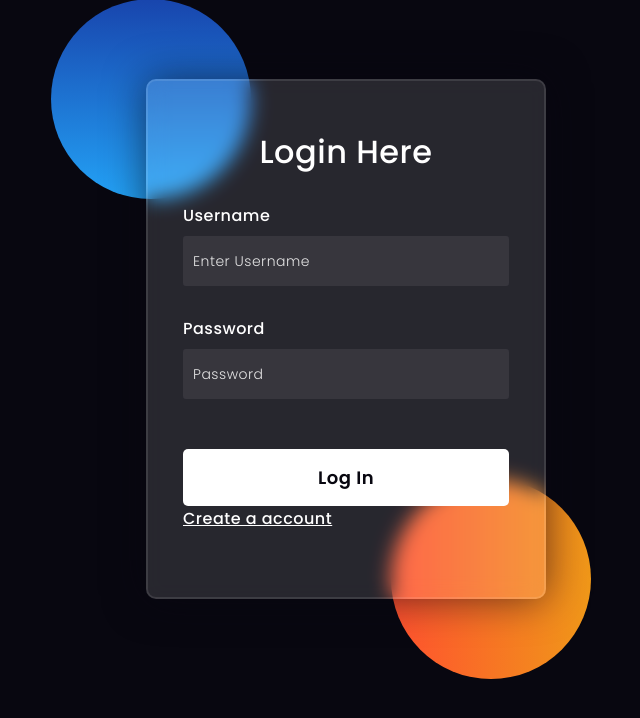
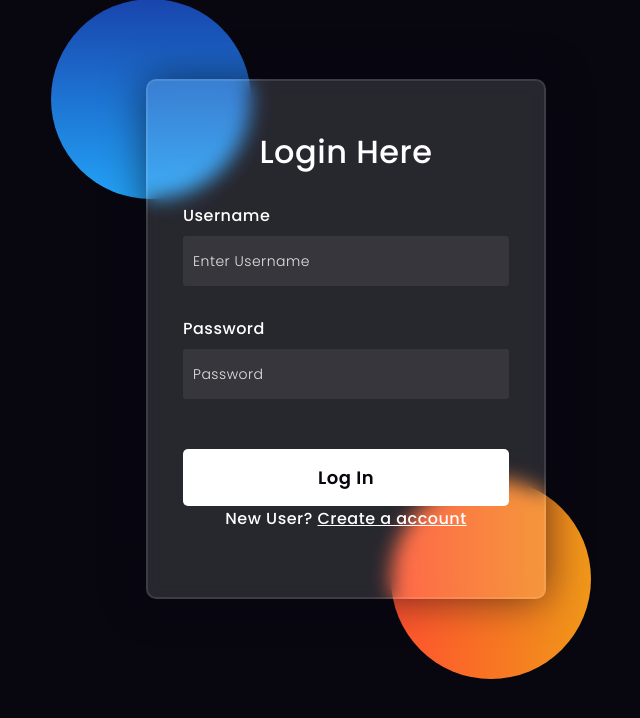
Before and after one commit to Mayank-711/SalesandRetail, a Django app: page / in a window 1280 px wide. Shown: the part 61-779 px from the top of the page, without its empty margins (294-934 px from the left). Run offline with Django 5.2, Linux system fonts and the light colour scheme; parts of the project's set-up code (start-up, migrations or seed data) failed here and were passed over.

Commit message:
startwithdb

```diff
--- a/SalesandRetail/templates/users/login.html
+++ b/SalesandRetail/templates/users/login.html
@@ -149,6 +149,7 @@ button{
         <input type="password" placeholder="Password" id="password" name="pass">
 
         <button type="submit">Log In</button>
-        <a href="{% url 'signup' %}" >Create a account</a>
+            <p style="text-align: center;">New User?
+        <a href="{% url 'signup' %} " >Create a account</a></p>
     </form>
 </body>
--- a/SalesandRetail/users/views.py
+++ b/SalesandRetail/users/views.py
@@ -3,6 +3,9 @@ from django.shortcuts import render,redirect
 from django.contrib.auth.models import User
 from django.contrib.auth import authenticate,login,logout
 from django.contrib.auth.decorators import login_required
+from django.contrib import messages
+from django.utils import send_email_to_client
+import uuid
 # Create your views here.
 @login_required(login_url='login')
 def HomePage(request):
```
Also changed, not shown: SalesandRetail/db.sqlite3.
